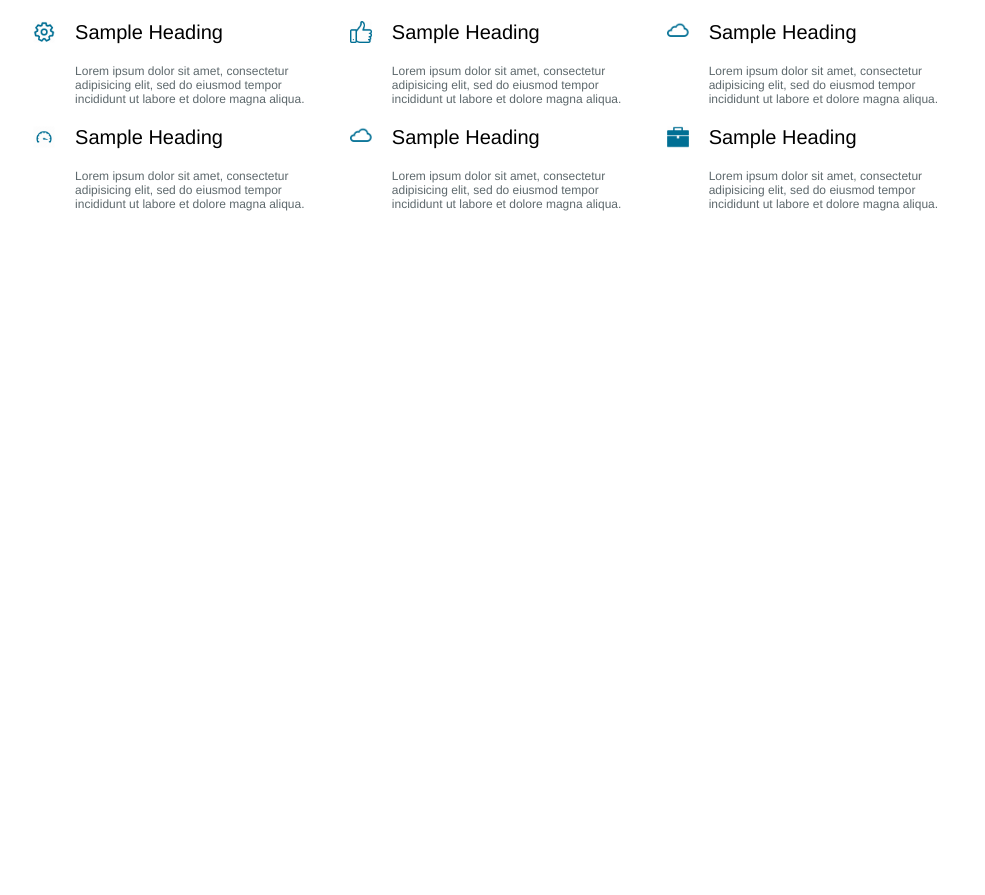
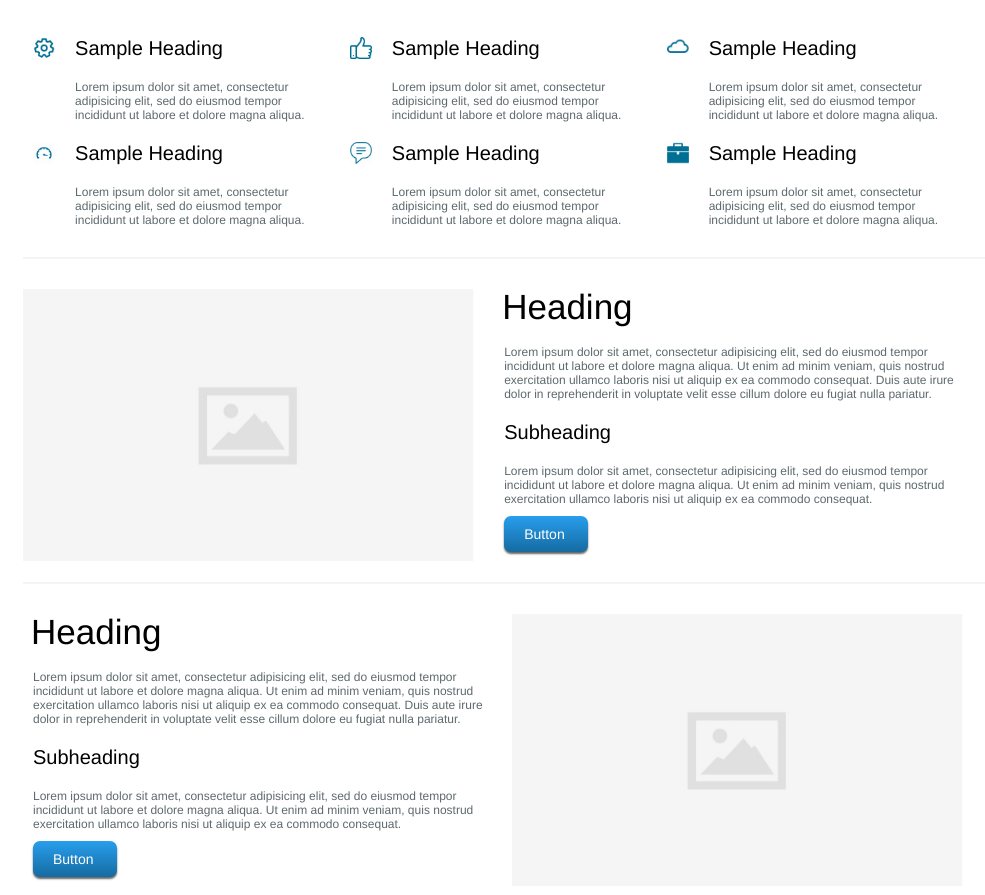
Before and after one commit to ValeriiaSidorenko/SAMPLE_HEADING, a website: page index.html in a window 1280 px wide. Shown: the part 453-1348 px from the top of the page, without its empty margins (137-1122 px from the left). Before the commit the page ends 800 px from the top, so only its background shows below. Drawn offline with Linux system fonts and the light colour scheme.

Commit message:
added section Subheading

```diff
--- a/index.html
+++ b/index.html
@@ -5,6 +5,8 @@
 	<title>Sample</title>
 	<link rel="stylesheet" type="text/css" href="dist/css/style.css">
 </head>
+<!DOCTYPE html>
+<html>
 <body>
 	<div class="Container">
 		<header>
@@ -35,59 +37,91 @@
 				<img src="dist/css/Icons/Settings.png" alt="Settings" class="PicIcons">
 				<div class="Wrapp-Content">
 					<p class="Text Text-IconTitle">Sample Heading</p>
-					<p class="Text Text-IconContent">Lorem ipsum dolor sit amet, consectetur adipisicing elit, sed do eiusmod tempor incididunt ut labore et dolore magna aliqua.
-
+					<p class="Text Text-IconContent">
+						Lorem ipsum dolor sit amet, consectetur adipisicing elit, sed do eiusmod tempor incididunt ut labore et dolore magna aliqua.
 					</p>
 				</div>
 			</div>
 			<div class="Wrapp-Icons">
-				<img src="dist/css/Icons/Like.png" alt="Settings" class="PicIcons">
+				<img src="dist/css/Icons/Like.png" alt="Like" class="PicIcons">
 				<div class="Wrapp-Content">
 					<p class="Text Text-IconTitle">Sample Heading</p>
-					<p class="Text Text-IconContent">Lorem ipsum dolor sit amet, consectetur adipisicing elit, sed do eiusmod tempor incididunt ut labore et dolore magna aliqua.
-
+					<p class="Text Text-IconContent">
+						Lorem ipsum dolor sit amet, consectetur adipisicing elit, sed do eiusmod tempor incididunt ut labore et dolore magna aliqua.
 					</p>
 				</div>
 			</div>
 			<div class="Wrapp-Icons">
-				<img src="dist/css/Icons/Clouds.png" alt="Settings" class="PicIcons">
+				<img src="dist/css/Icons/Clouds.png" alt="Clouds" class="PicIcons">
 				<div class="Wrapp-Content">
 					<p class="Text Text-IconTitle">Sample Heading</p>
-					<p class="Text Text-IconContent">Lorem ipsum dolor sit amet, consectetur adipisicing elit, sed do eiusmod tempor incididunt ut labore et dolore magna aliqua.
-
+					<p class="Text Text-IconContent">
+						Lorem ipsum dolor sit amet, consectetur adipisicing elit, sed do eiusmod tempor incididunt ut labore et dolore magna aliqua.
 					</p>
 				</div>
 			</div>
 			<div class="Wrapp-Icons">
-				<img src="dist/css/Icons/Speed.png" alt="Settings" class="PicIcons">
+				<img src="dist/css/Icons/Speed.png" alt="Speed" class="PicIcons">
 				<div class="Wrapp-Content">
 					<p class="Text Text-IconTitle">Sample Heading</p>
-					<p class="Text Text-IconContent">Lorem ipsum dolor sit amet, consectetur adipisicing elit, sed do eiusmod tempor incididunt ut labore et dolore magna aliqua.
-
+					<p class="Text Text-IconContent">
+						Lorem ipsum dolor sit amet, consectetur adipisicing elit, sed do eiusmod tempor incididunt ut labore et dolore magna aliqua.
 					</p>
 				</div>
 			</div>
 			<div class="Wrapp-Icons">
-				<img src="dist/css/Icons/Clouds.png" alt="Settings" class="PicIcons">
+				<img src="dist/css/Icons/Message.png" alt="Message" class="PicIcons">
 				<div class="Wrapp-Content">
 					<p class="Text Text-IconTitle">Sample Heading</p>
-					<p class="Text Text-IconContent">Lorem ipsum dolor sit amet, consectetur adipisicing elit, sed do eiusmod tempor incididunt ut labore et dolore magna aliqua.
-
+					<p class="Text Text-IconContent">
+						Lorem ipsum dolor sit amet, consectetur adipisicing elit, sed do eiusmod tempor incididunt ut labore et dolore magna aliqua.
 					</p>
 				</div>
 			</div>
 			<div class="Wrapp-Icons">
-				<img src="dist/css/Icons/Portfolio.png" alt="Settings" class="PicIcons">
+				<img src="dist/css/Icons/Portfolio.png" alt="Portfolio" class="PicIcons">
 				<div class="Wrapp-Content">
 					<p class="Text Text-IconTitle">Sample Heading</p>
-					<p class="Text Text-IconContent">Lorem ipsum dolor sit amet, consectetur adipisicing elit, sed do eiusmod tempor incididunt ut labore et dolore magna aliqua.
-
+					<p class="Text Text-IconContent">
+						Lorem ipsum dolor sit amet, consectetur adipisicing elit, sed do eiusmod tempor incididunt ut labore et dolore magna aliqua.
 					</p>
 				</div>
 			</div>
 		</section>
-	</div>
+		<hr class="Line">
+		<section class="Subheading">
+			<img src="dist/css/Pic/NonePic.jpg" alt="None" class="NonePic">
+			<div class="Subheading-Content">
+				<p class="Text-SampleHeading">Heading</p>
+				<p class="Text Text-IconContent">
+					Lorem ipsum dolor sit amet, consectetur adipisicing elit, sed do eiusmod tempor incididunt ut labore et dolore magna aliqua. Ut enim ad minim veniam, quis nostrud exercitation ullamco laboris nisi ut aliquip ex ea commodo consequat. Duis aute irure dolor in reprehenderit in voluptate velit esse cillum dolore eu fugiat nulla pariatur.
+				</p>
+				<p class="Text Text-IconTitle">Subheading</p>
+				<p class="Text Text-IconContent">
+					Lorem ipsum dolor sit amet, consectetur adipisicing elit, sed do eiusmod tempor incididunt ut labore et dolore magna aliqua. Ut enim ad minim veniam, quis nostrud exercitation ullamco laboris nisi ut aliquip ex ea commodo consequat.
+				</p>
+				<a href="#" class="Text ButtonBlue">Button</a>
+			</div>
+		</section>
+		<hr class="Line">
+		<section class="Subheading">
+			<div class="Subheading-Content">
+				<p class="Text-SampleHeading">Heading</p>
+				<p class="Text Text-IconContent">
+					Lorem ipsum dolor sit amet, consectetur adipisicing elit, sed do eiusmod tempor incididunt ut labore et dolore magna aliqua. Ut enim ad minim veniam, quis nostrud exercitation ullamco laboris nisi ut aliquip ex ea commodo consequat. Duis aute irure dolor in reprehenderit in voluptate velit esse cillum dolore eu fugiat nulla pariatur.
+				</p>
+				<p class="Text Text-IconTitle">Subheading</p>
+				<p class="Text Text-IconContent">
+					Lorem ipsum dolor sit amet, consectetur adipisicing elit, sed do eiusmod tempor incididunt ut labore et dolore magna aliqua. Ut enim ad minim veniam, quis nostrud exercitation ullamco laboris nisi ut aliquip ex ea commodo consequat.
+				</p>
+				<a href="#" class="Text ButtonBlue">Button</a>
+			</div>
+			<img src="dist/css/Pic/NonePic.jpg" alt="None" class="NonePic">
+		</section>
 
 
+
+
+	</div>
 </body>
 </html>
--- a/src/styles/ButtonBlue/ButtonBlue.less
+++ b/src/styles/ButtonBlue/ButtonBlue.less
@@ -1,4 +1,5 @@
 .ButtonBlue {
+	width: 9%;
 	background: #289eed;
 	color: white;
 	background-image: -webkit-linear-gradient(top, #289eed, #156ba1);
@@ -13,6 +14,7 @@
 	-moz-box-shadow: 0px 2px 2px #666666;
 	box-shadow: 0px 2px 2px #666666;
 	padding: 10px 20px 10px 20px;
+	margin: 0 0 10px 10px;
 
 	&:hover {
 		background: #61bffa;
--- /dev/null
+++ b/src/styles/Line/Line.less
@@ -0,0 +1,5 @@
+.Line {
+	border: 1px solid #f4f4f4;
+	width: 960px;
+	margin: 20px 0;
+}
--- /dev/null
+++ b/src/styles/NonePic/NonePic.less
@@ -0,0 +1,5 @@
+.NonePic {
+	height: 100%;
+	width: 47%;
+	padding: 10px 20px 0 0;
+}
--- /dev/null
+++ b/src/styles/Subheading/Subheading.less
@@ -0,0 +1,12 @@
+.Subheading {
+	display: flex;
+	box-sizing: border-box;
+
+	&-Content {
+		display: flex;
+		flex-direction: column;
+		justify-content: space-between;
+		box-sizing: border-box;
+		margin: 0;
+	}
+}
--- a/src/styles/Text/Text.less
+++ b/src/styles/Text/Text.less
@@ -30,6 +30,7 @@
 
 	&-IconContent {
 		font-size: 12px;
+		margin: 0px;
 	}
 }
 
@@ -38,6 +39,7 @@
 	font-family: Helvetica;
 	font-weight: normal;
 	margin: 0;
+	padding: 8px;
 
 	&-Content {
 		font-size: 18px;
--- a/src/styles/style.less
+++ b/src/styles/style.less
@@ -7,3 +7,6 @@
 @import url(ButtonLight/ButtonLight.less);
 @import url(Icons/Wrapp.less);
 @import url(Icons/PicIcons.less);
+@import url(Line/Line.less);
+@import url(NonePic/NonePic.less);
+@import url(Subheading/Subheading.less);
```
Also changed, not shown: dist/css/Pic/NonePic.jpg (added), dist/css/style.css.
